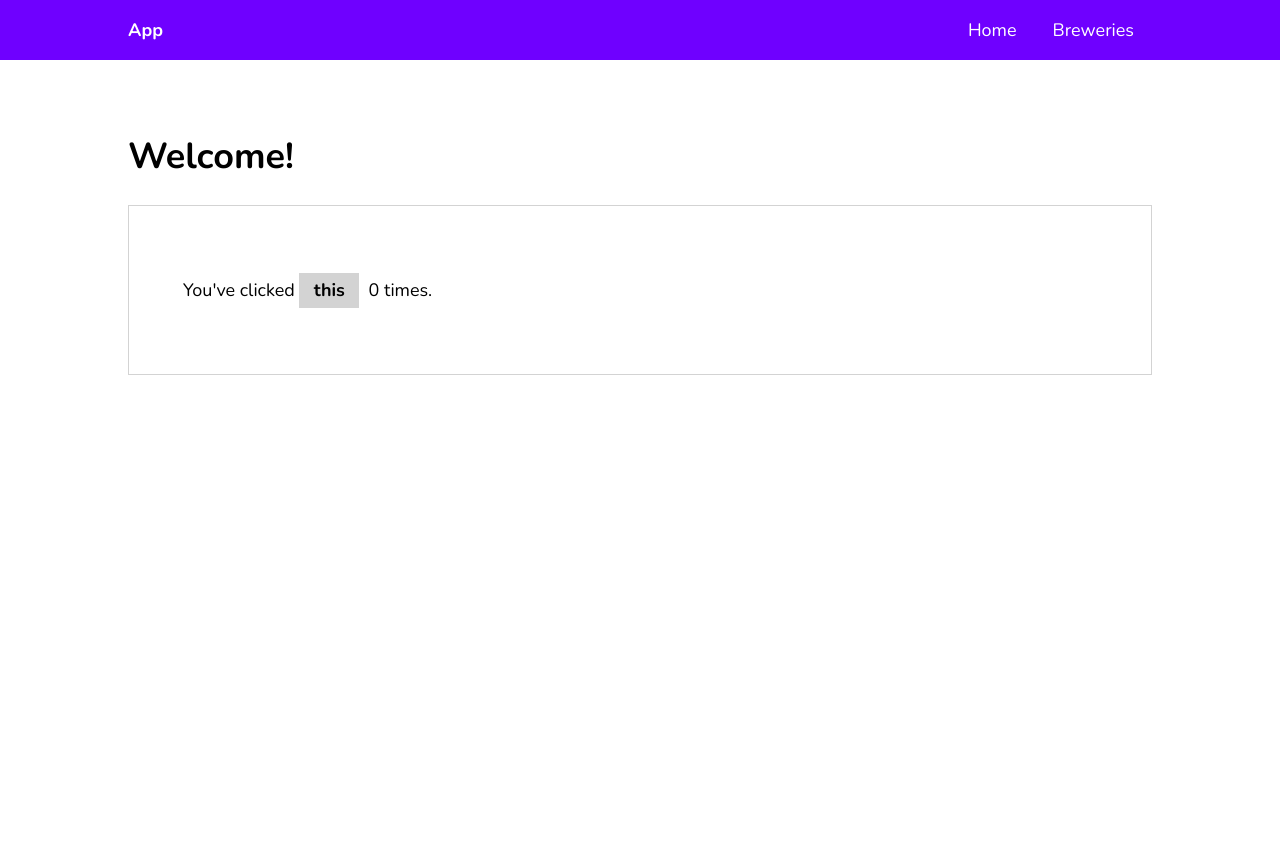
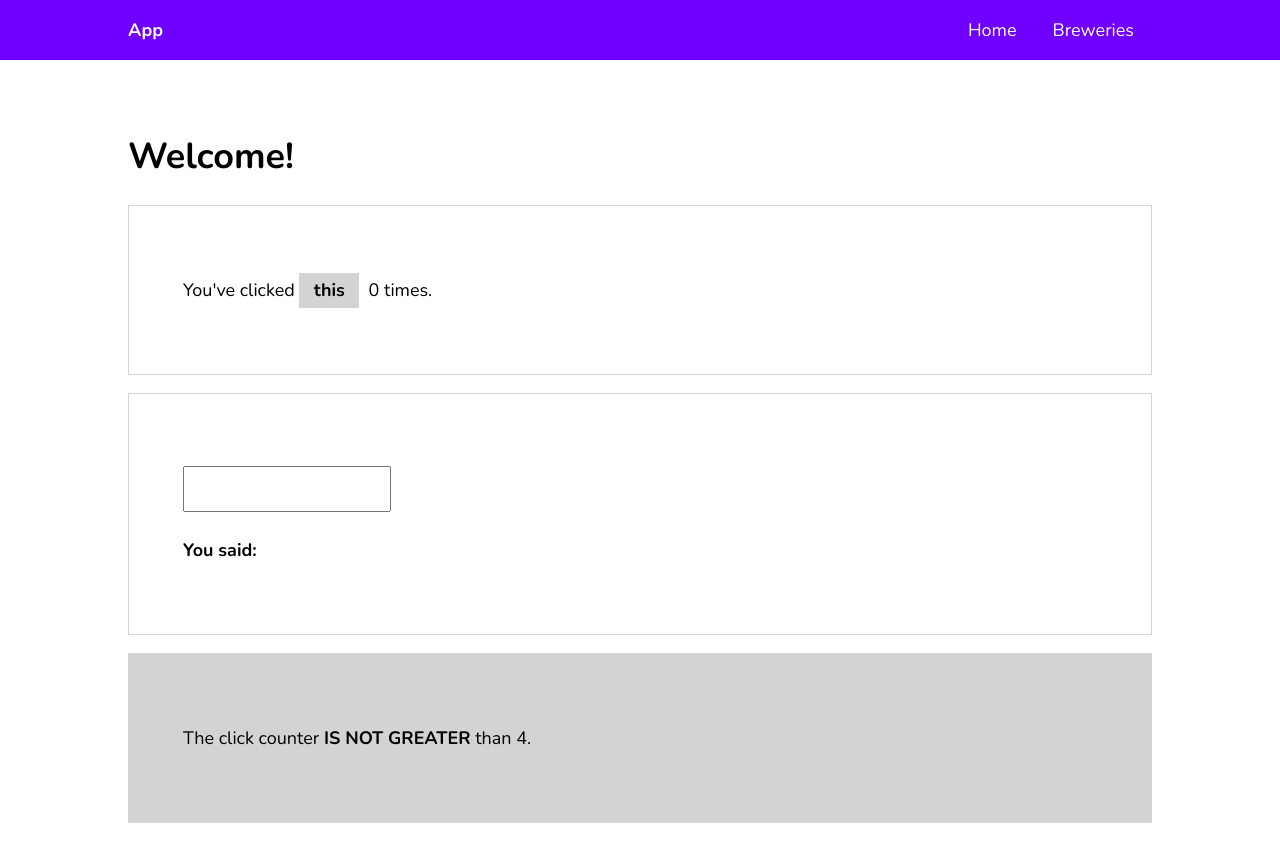
Before and after one commit to baristikir/angular-walktrough, an Angular app: page / in a window 1280 px wide. Before the commit the page ends 800 px from the top, so only its background shows below. Built offline with nearby package versions, Linux system fonts and the light colour scheme.

Commit message:
Added Text Area + Counter changing styling functionality

```diff
--- a/src/app/app.module.ts
+++ b/src/app/app.module.ts
@@ -5,6 +5,7 @@ import { AppRoutingModule } from './app-routing.module';
 import { AppComponent } from './app.component';
 import { HomeComponent } from './home/home.component';
 import { ListComponent } from './list/list.component';
+import { FormsModule } from '@angular/forms';
 
 @NgModule({
   declarations: [
@@ -14,7 +15,8 @@ import { ListComponent } from './list/list.component';
   ],
   imports: [
     BrowserModule,
-    AppRoutingModule
+    AppRoutingModule,
+    FormsModule
   ],
   providers: [],
   bootstrap: [AppComponent]
--- a/src/app/home/home.component.html
+++ b/src/app/home/home.component.html
@@ -6,3 +6,21 @@
     <p>You've clicked <span (click)="countClick()">this</span>
         {{ clickCounter }} times.</p>
 </div>
+
+<div class="play-container">
+    <p>
+        <input type="text" [(ngModel)]="name">
+        <br>
+        <strong>You said:</strong> {{ name }}
+    </p>
+</div>
+
+<div class="play-container" [style.background-color]="clickCounter > 4 ? 'yellow' : 'lightgray'">
+    <ng-template [ngIf]="clickCounter > 4" [ngIfElse]="none">
+        <p>The click counter <strong>IS GREATER</strong> than 4.</p>
+    </ng-template>
+
+    <ng-template #none>
+        <p>The click counter <strong>IS NOT GREATER</strong> than 4.</p>
+    </ng-template>
+</div>
--- a/src/app/home/home.component.ts
+++ b/src/app/home/home.component.ts
@@ -9,6 +9,7 @@ export class HomeComponent implements OnInit {
 
   // Typescript
   clickCounter: number = 0;
+  name: string = '';
 
   constructor() { }
 
```
